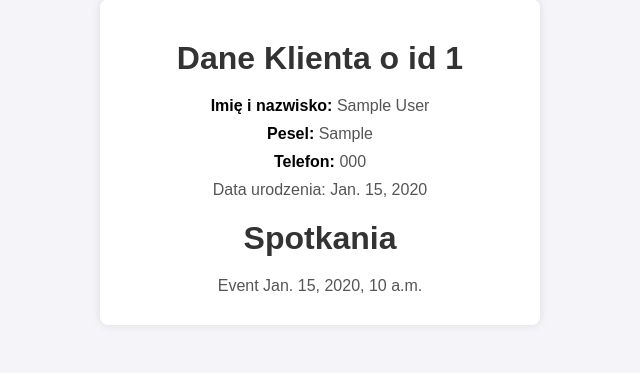
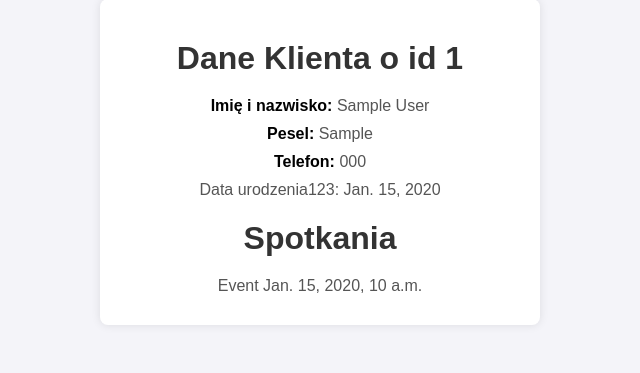
Before and after one commit to R3VANEK/bazy-danych-2, a Django app: page /client/1 in a window 1280 px wide. Shown: the part 238-611 px from the top of the page, without its empty margins (320-960 px from the left). Run offline with Django 4.2, Linux system fonts and the light colour scheme; tables that the repository leaves empty hold one stand-in row (values such as "Sample post").

Commit message:
dummy mommy

```diff
--- a/client/templates/client_details.html
+++ b/client/templates/client_details.html
@@ -13,7 +13,7 @@
             <p><strong>Imię i nazwisko:</strong> {{ patient.full_name}} </p>
             <p><strong>Pesel:</strong> {{patient.pesel}}</p>
             <p><strong>Telefon:</strong> {{patient.phone}}</p>
-            <p>Data urodzenia:  {{patient.birthday}}</p>
+            <p>Data urodzenia123:  {{patient.birthday}}</p>
 
 
             <h1>Spotkania</h1>
```
